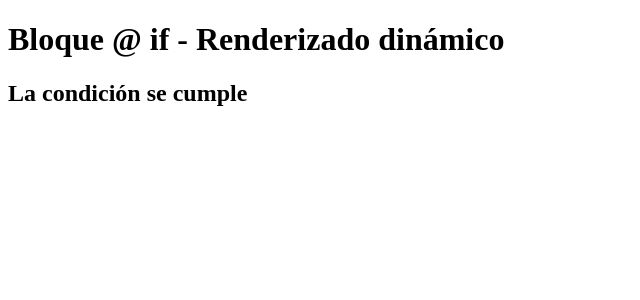
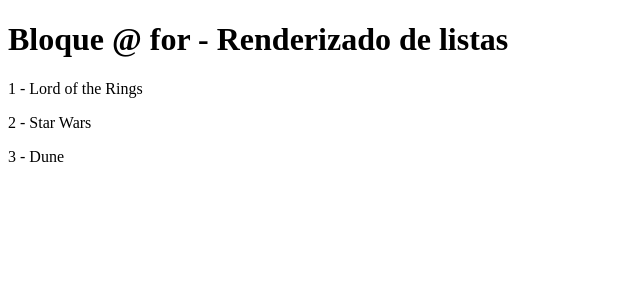
Before and after one commit to Amaza-ing/AMazaing-curso-Angular-desde-0, an Angular app: page / in a window 1280 px wide. Shown: the top 300 px of the page, without its empty margins (0-640 px from the left). Built offline with nearby package versions, Linux system fonts and the light colour scheme.

Commit message:
06-list-rendering-for

```diff
--- a/src/app/app.component.html
+++ b/src/app/app.component.html
@@ -1,9 +1,5 @@
-<h1>Bloque &#64; if - Renderizado dinámico</h1>
+<h1>Bloque &#64; for - Renderizado de listas</h1>
 
-@if (condition) {
-<h2>La condición se cumple</h2>
-} @else if (condition2) {
-<h2>La condición 2 se cumple</h2>
-} @else {
-<h2>Las condiciones no se cumplen</h2>
+@for (movie of movies; track movie) {
+  <p>{{ $index + 1 }} - {{ movie }}</p>
 }
--- a/src/app/app.component.ts
+++ b/src/app/app.component.ts
@@ -11,6 +11,5 @@
   styleUrl: './app.component.css',
 })
 export class AppComponent {
-  condition: boolean = true;
-  condition2: string = "asdf";
+  movies: string[] = ["Lord of the Rings", "Star Wars", "Dune"];
 }
```
